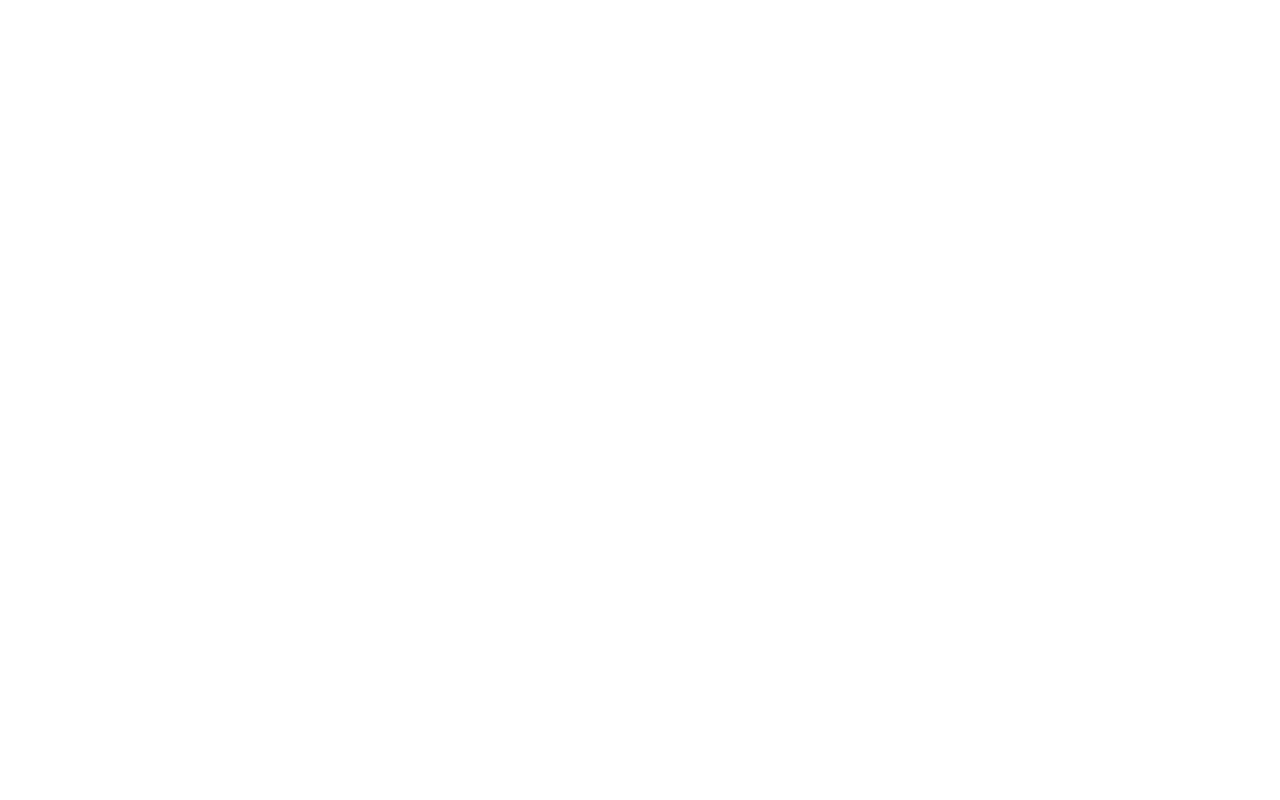
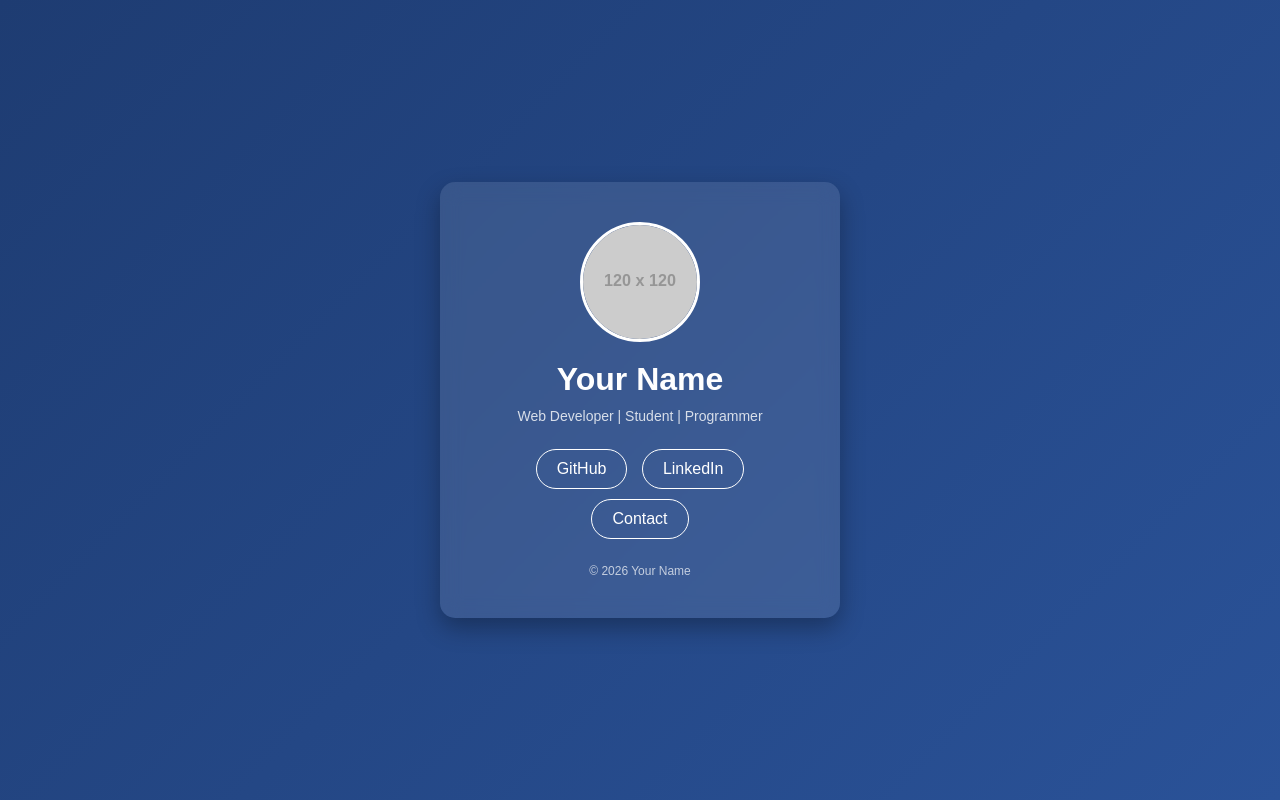
Before and after one commit to ChiranjithChkz/IICT-LAB-2, a plain HTML site: page index.html in a window 1280 px wide. Drawn offline with Linux system fonts and the light colour scheme; placeholder pictures from the web are drawn by us.

Commit message:
add my cv

```diff
--- a/index.html
+++ b/index.html
@@ -3,9 +3,94 @@
 <head>
     <meta charset="UTF-8">
     <meta name="viewport" content="width=device-width, initial-scale=1.0">
-    <title>Chiranjith Chakma</title>
+    <title>My Portfolio</title>
+
+    <style>
+        * {
+            margin: 0;
+            padding: 0;
+            box-sizing: border-box;
+            font-family: Arial, sans-serif;
+        }
+
+        body {
+            background: linear-gradient(135deg, #1e3c72, #2a5298);
+            color: white;
+            display: flex;
+            justify-content: center;
+            align-items: center;
+            height: 100vh;
+            text-align: center;
+        }
+
+        .container {
+            background: rgba(255, 255, 255, 0.1);
+            padding: 40px;
+            border-radius: 15px;
+            backdrop-filter: blur(10px);
+            box-shadow: 0 10px 25px rgba(0,0,0,0.3);
+            max-width: 400px;
+            width: 90%;
+        }
+
+        img {
+            width: 120px;
+            height: 120px;
+            border-radius: 50%;
+            border: 3px solid white;
+            margin-bottom: 15px;
+        }
+
+        h1 {
+            margin-bottom: 10px;
+        }
+
+        p {
+            font-size: 14px;
+            margin-bottom: 20px;
+            opacity: 0.8;
+        }
+
+        .btn {
+            display: inline-block;
+            padding: 10px 20px;
+            margin: 5px;
+            border-radius: 25px;
+            text-decoration: none;
+            color: white;
+            border: 1px solid white;
+            transition: 0.3s;
+        }
+
+        .btn:hover {
+            background: white;
+            color: #2a5298;
+        }
+
+        footer {
+            margin-top: 20px;
+            font-size: 12px;
+            opacity: 0.7;
+        }
+    </style>
 </head>
+
 <body>
+
+<div class="container">
+    <img src="https://via.placeholder.com/120" alt="Profile">
+
+    <h1>Your Name</h1>
+    <p>Web Developer | Student | Programmer</p>
+
+    <a href="#" class="btn">GitHub</a>
+    <a href="#" class="btn">LinkedIn</a>
+    <a href="#" class="btn">Contact</a>
+
+    <footer>
+        © 2026 Your Name
+    </footer>
+</div>
 
 </body>
 </html>
```
